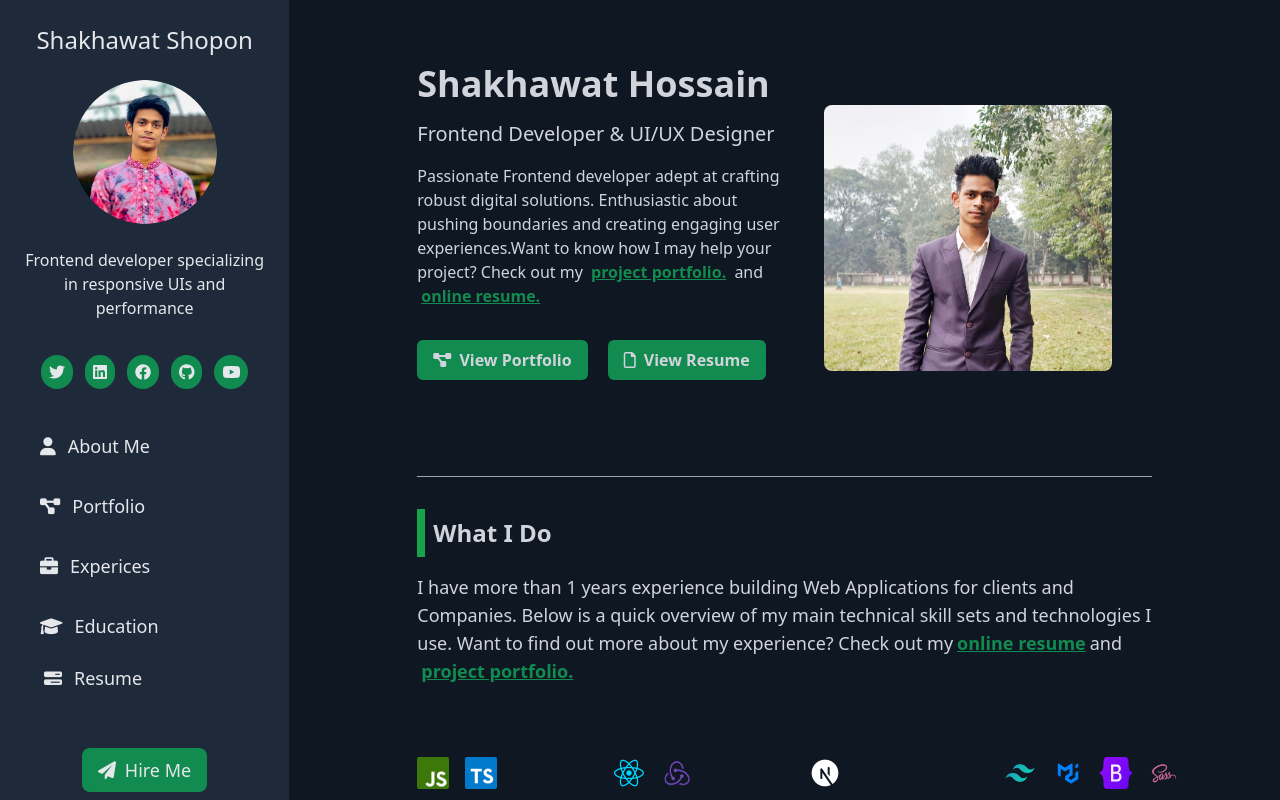
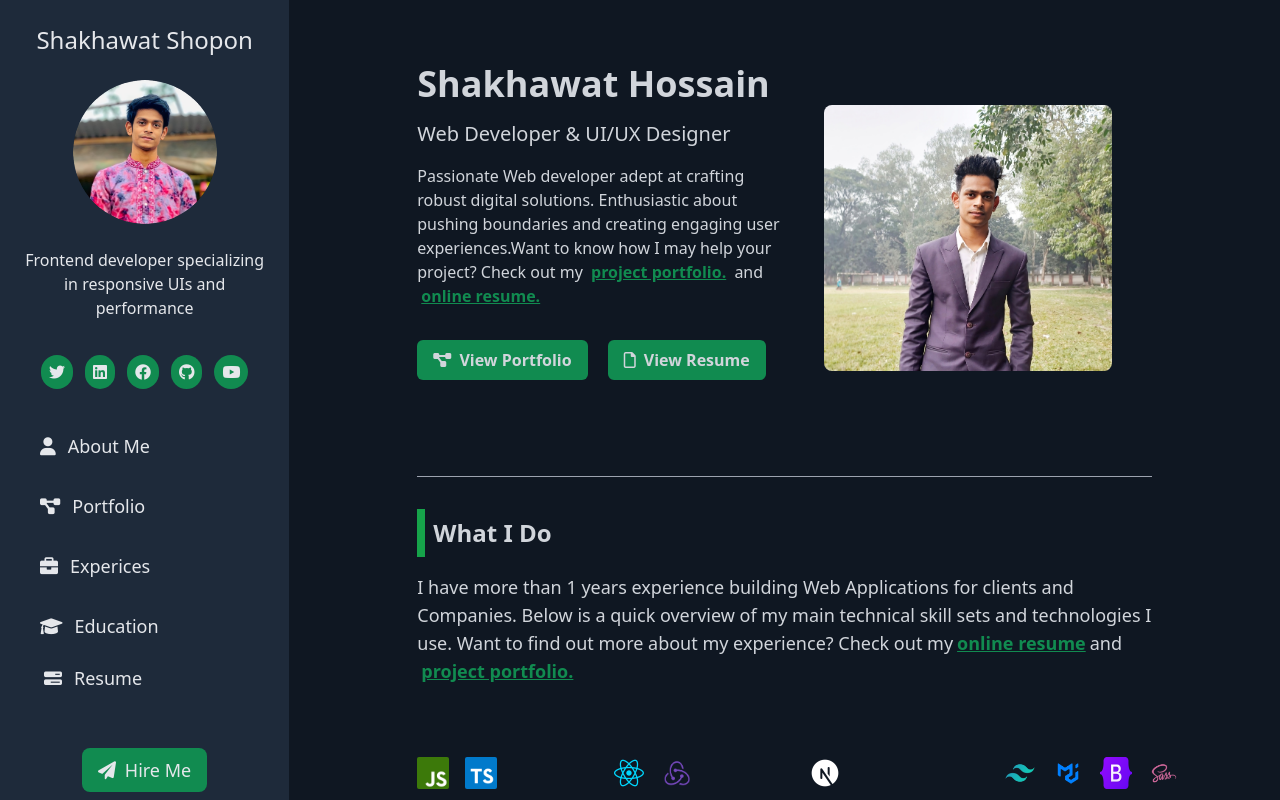
Before and after one commit to ShakhawatHossainShopon/shakhawatsportfolio, a React (Vite) app: page / in a window 1280 px wide. Shown: the top 800 px of the page. Built offline with nearby package versions, Linux system fonts and the light colour scheme.

Commit message:
resume added

```diff
--- a/src/Pages/AboutMe.jsx
+++ b/src/Pages/AboutMe.jsx
@@ -13,10 +13,10 @@ const AboutMe = () => {
                 Shakhawat Hossain
               </h1>
               <h3 className="md:text-xl text-xl mb-4">
-                Frontend Developer & UI/UX Designer
+                Web Developer & UI/UX Designer
               </h3>
               <p className="md:text-base text-sm">
-                Passionate Frontend developer adept at crafting robust digital
+                Passionate Web developer adept at crafting robust digital
                 solutions. Enthusiastic about pushing boundaries and creating
                 engaging user experiences.Want to know how I may help your
                 project? Check out my{" "}
@@ -38,14 +38,14 @@ const AboutMe = () => {
               </p>
               <div className="flex gap-5 my-8">
                 <Link to={"/projects"}>
-                  <button className="md:py-2 md:px-4 px-3 py-2 text-xs md:text-base duration-300 bg-Primary cursor-pointer rounded-md hover:bg-green-600 duration-500 font-semibold">
+                  <button className="md:py-2 md:px-4 px-3 py-2 text-xs md:text-base  bg-Primary cursor-pointer rounded-md hover:bg-green-600 duration-500 font-semibold">
                     <i className="fa-solid fa-diagram-project pe-1 hover:bg-green-600 duration-500"></i>{" "}
                     View Portfolio
                   </button>
                 </Link>
                 <Link
                   to={
-                    "https://drive.google.com/file/d/1C8uQ4t7MmrGcgk-KPlreomz6RAUUWCyX/view?usp=drive_link"
+                    "https://drive.google.com/file/d/1U9FYxkorEg9gc2d6fm4Kp42c2Z8pfbLJ/view?usp=sharing"
                   }
                 >
                   <button className="md:py-2 md:px-4 px-3 py-2  text-xs md:text-base bg-Primary cursor-pointer rounded-md hover:bg-green-600 duration-500 font-semibold">
--- a/src/Pages/Resume.jsx
+++ b/src/Pages/Resume.jsx
@@ -22,7 +22,7 @@ const Resume = () => {
               <div className="mt-8">
                 <Link
                   to={
-                    "https://drive.google.com/file/d/1C8uQ4t7MmrGcgk-KPlreomz6RAUUWCyX/view?usp=drive_link"
+                    "https://drive.google.com/file/d/1U9FYxkorEg9gc2d6fm4Kp42c2Z8pfbLJ/view?usp=sharing"
                   }
                   className="px-4 py-2 text-lg bg-Primary rounded-lg mt-8 hover:bg-green-700"
                 >
```
